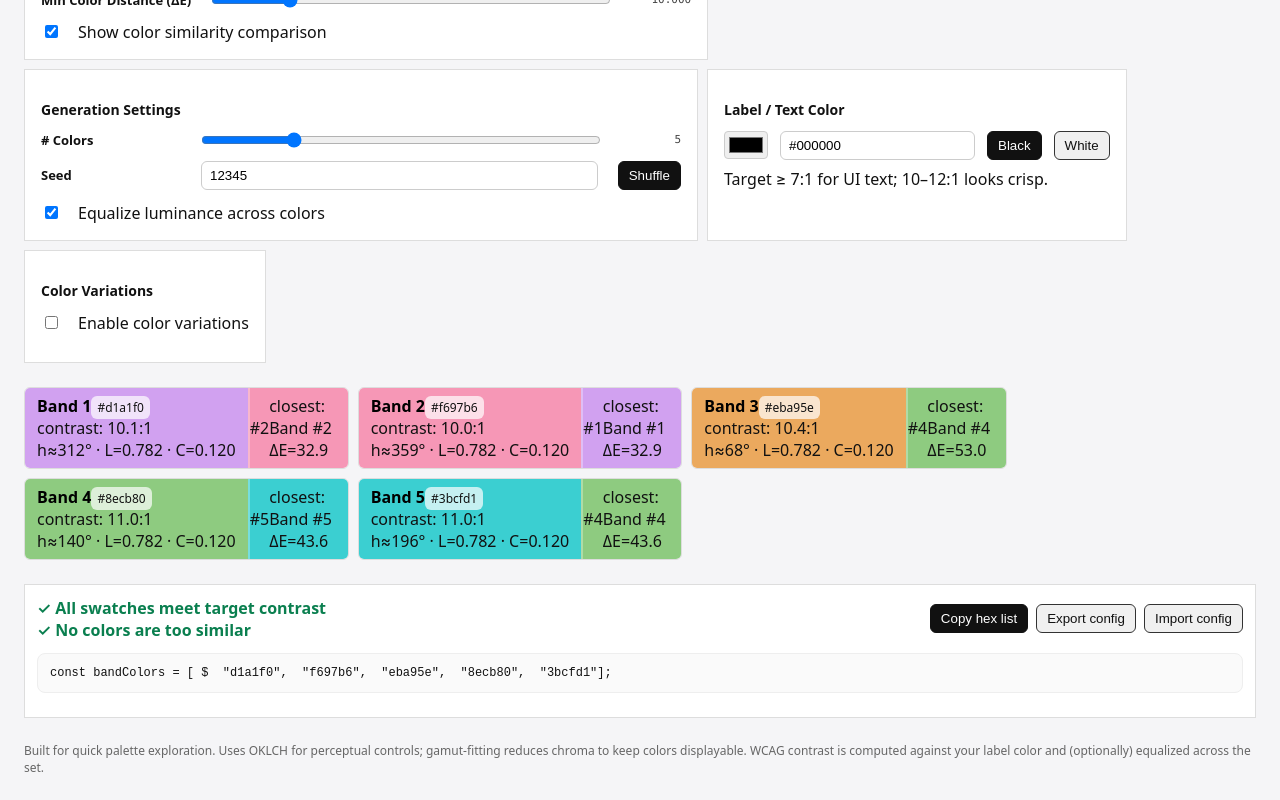
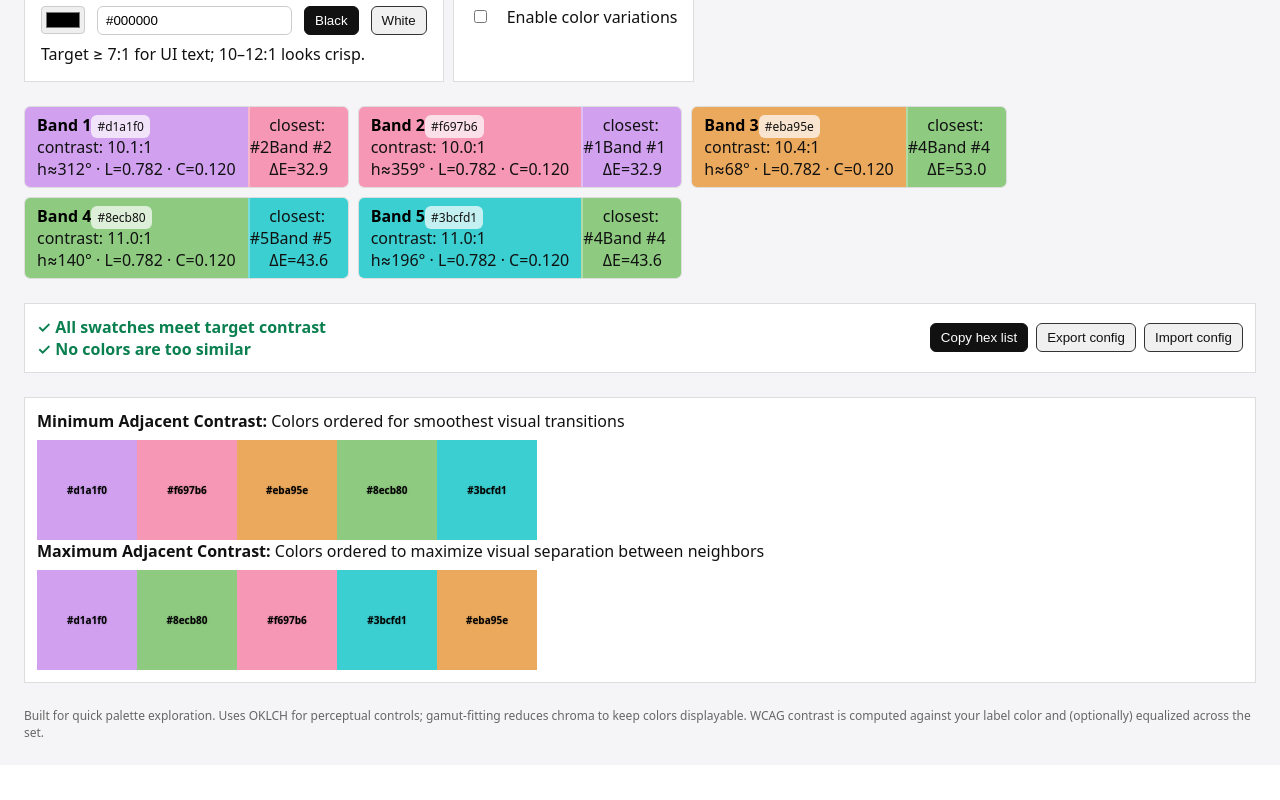
Before and after one commit to thenfour/typefacecompare, a Next.js app: page /PaletteLab in a window 1280 px wide. Shown: the part 605-1405 px from the top of the page. After the commit the page ends 1370 px from the top, so only its background shows below. Built offline with nearby package versions, Linux system fonts and the light colour scheme; a web font is replaced by a local one.

Commit message:
adding min / max contrast ordered swatch lists

```diff
--- a/src/pages/PaletteLab.tsx
+++ b/src/pages/PaletteLab.tsx
@@ -156,7 +156,61 @@ function findClosestColor(targetIndex: number, palette: any[]): { index: number;
     return { index: closestIndex, distance: minDistance };
 }
 
-// Generate a variation of a color by modulating OKLCH values
+// Order palette to maximize contrast between adjacent colors using greedy algorithm
+function orderPaletteMaxContrast(palette: any[]): any[] {
+    if (palette.length <= 1) return [...palette];
+
+    const ordered = [palette[0]]; // Start with first color
+    const remaining = palette.slice(1);
+
+    while (remaining.length > 0) {
+        const lastColor = ordered[ordered.length - 1];
+        let maxDistance = -1;
+        let bestIndex = 0;
+
+        // Find the color with maximum distance to the last ordered color
+        for (let i = 0; i < remaining.length; i++) {
+            const distance = deltaE(hexToRgb(lastColor.hex), hexToRgb(remaining[i].hex));
+            if (distance > maxDistance) {
+                maxDistance = distance;
+                bestIndex = i;
+            }
+        }
+
+        ordered.push(remaining[bestIndex]);
+        remaining.splice(bestIndex, 1);
+    }
+
+    return ordered;
+}
+
+// Order palette to minimize contrast between adjacent colors using nearest neighbor
+function orderPaletteMinContrast(palette: any[]): any[] {
+    if (palette.length <= 1) return [...palette];
+
+    const ordered = [palette[0]]; // Start with first color
+    const remaining = palette.slice(1);
+
+    while (remaining.length > 0) {
+        const lastColor = ordered[ordered.length - 1];
+        let minDistance = Infinity;
+        let bestIndex = 0;
+
+        // Find the color with minimum distance to the last ordered color
+        for (let i = 0; i < remaining.length; i++) {
+            const distance = deltaE(hexToRgb(lastColor.hex), hexToRgb(remaining[i].hex));
+            if (distance < minDistance) {
+                minDistance = distance;
+                bestIndex = i;
+            }
+        }
+
+        ordered.push(remaining[bestIndex]);
+        remaining.splice(bestIndex, 1);
+    }
+
+    return ordered;
+}// Generate a variation of a color by modulating OKLCH values
 function generateVariation(baseL: number, baseC: number, baseH: number, variation: Variation): { hex: string; L: number; C: number; h: number; inGamut: boolean } {
     const newL = Math.max(0, Math.min(1, baseL + variation.deltaL));
     const newC = Math.max(0, Math.min(0.4, baseC + variation.deltaC)); // Cap chroma at reasonable max
@@ -369,6 +423,10 @@ function PaletteLab() {
             alert('Could not read from clipboard. Please ensure you have copied a valid configuration.');
         });
     }
+
+    // Calculate ordered palettes for swatch lists
+    const maxContrastPalette = orderPaletteMaxContrast(palette);
+    const minContrastPalette = orderPaletteMinContrast(palette);
 
     return (
         <div className="palette-lab-container">
@@ -610,10 +668,52 @@ function PaletteLab() {
                         <button onClick={importConfig} className="palette-lab-btn">Import config</button>
                     </div>
                 </div>
-                <pre className="palette-lab-code">const bandColors = [
-                    ${palette.map(p => `  "${p.hex.replace('#', '')}"`).join(",")}
-                    ];
-                </pre>
+            </div>
+
+            {/* Ordered Swatch Lists */}
+            <div className="palette-lab-panel">
+
+                <div>
+                    <div className="palette-lab-small" style={{ marginBottom: 8 }}>
+                        <strong>Minimum Adjacent Contrast:</strong> Colors ordered for smoothest visual transitions
+                    </div>
+                    <div className="palette-lab-swatch-list">
+                        {minContrastPalette.map((color, i) => (
+                            <div
+                                key={`min-${i}`}
+                                className="palette-lab-swatch-item"
+                                style={{
+                                    backgroundColor: color.hex,
+                                    color: labelHex
+                                }}
+                                title={`${color.hex} - Contrast: ${color.ratio.toFixed(1)}:1`}
+                            >
+                                {color.hex}
+                            </div>
+                        ))}
+                    </div>
+                </div>
+                <div >
+                    <div className="palette-lab-small" style={{ marginBottom: 8 }}>
+                        <strong>Maximum Adjacent Contrast:</strong> Colors ordered to maximize visual separation between neighbors
+                    </div>
+                    <div className="palette-lab-swatch-list">
+                        {maxContrastPalette.map((color, i) => (
+                            <div
+                                key={`max-${i}`}
+                                className="palette-lab-swatch-item"
+                                style={{
+                                    backgroundColor: color.hex,
+                                    color: labelHex
+                                }}
+                                title={`${color.hex} - Contrast: ${color.ratio.toFixed(1)}:1`}
+                            >
+                                {color.hex}
+                            </div>
+                        ))}
+                    </div>
+                </div>
+
             </div>
 
             <footer className="palette-lab-footer">
--- a/src/styles/PaletteLab.css
+++ b/src/styles/PaletteLab.css
@@ -99,6 +99,10 @@ body {
 .palette-lab-slider-input {
     flex: 1;
     margin: 0 8px;
+}
+
+input.palette-lab-slider-input {
+    width: 200px;
 }
 
 .palette-lab-row {
@@ -259,3 +263,21 @@ body {
     font-size: 12px;
     color: #666;
 }
+
+/* Swatch Lists */
+.palette-lab-swatch-list {
+    display: flex;
+}
+
+.palette-lab-swatch-item {
+    width: 100px;
+    height: 100px;
+    display: flex;
+    align-items: center;
+    justify-content: center;
+    font-size: 10px;
+    font-weight: 600;
+    cursor: pointer;
+    flex-shrink: 0;
+    text-shadow: 0 0 2px rgba(0, 0, 0, 0.3);
+}
```
